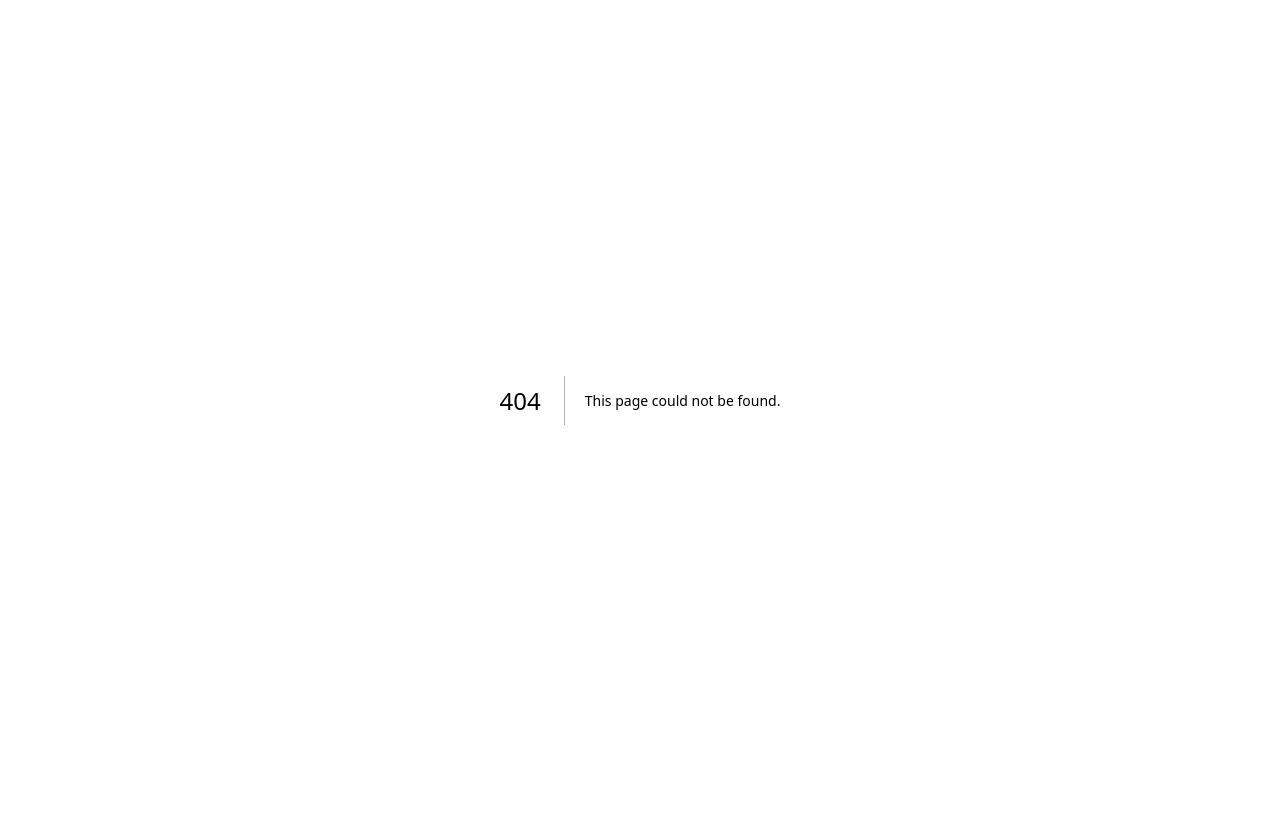
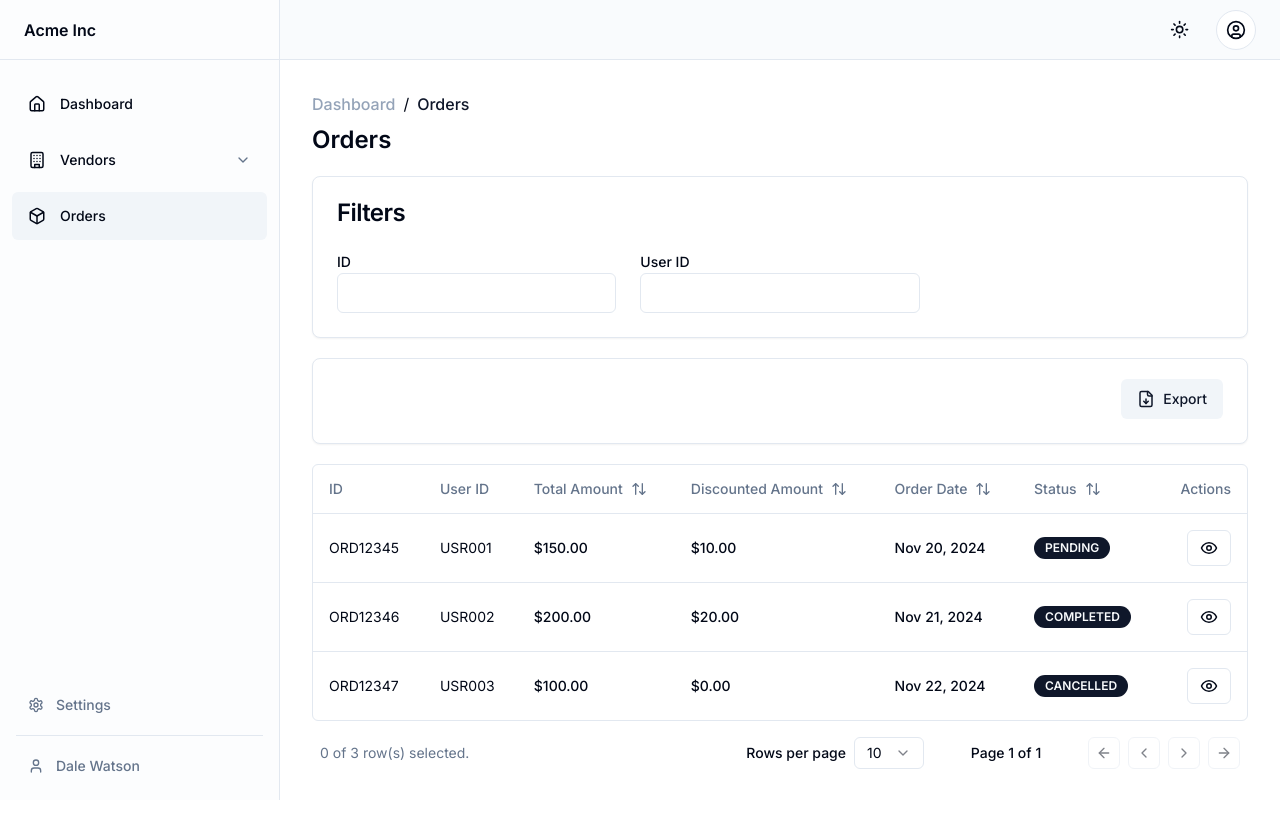
Before and after one commit to Team-kaleidoscope-EAD-project/EAD-online-shopping-admin, a Next.js app: page /dashboard/orders in a window 1280 px wide. Before the commit this address had no page. Built offline with nearby package versions, Linux system fonts and the light colour scheme.

Commit message:
View all orders

```diff
--- /dev/null
+++ b/src/app/dashboard/orders/columns.tsx
@@ -0,0 +1,134 @@
+"use client";
+
+import { ColumnDef } from "@tanstack/react-table";
+import { ArrowUpDown, Eye } from "lucide-react";
+import { Badge } from "@/components/ui/badge";
+
+import { Button } from "@/components/ui/button";
+import Link from "next/link";
+
+import { Order } from "../../../types/order";
+
+export const columns: ColumnDef<Order>[] = [
+  {
+    accessorKey: "id",
+    header: () => <div className="text-left">ID</div>,
+  },
+  {
+    accessorKey: "userId",
+    header: () => <div className="text-left">User ID</div>,
+  },
+  {
+    accessorKey: "totalAmount",
+    header: ({ column }) => {
+      return (
+        <Button
+          variant="ghost"
+          className="px-0 hover:bg-unset"
+          onClick={() => column.toggleSorting(column.getIsSorted() === "asc")}
+        >
+          Total Amount
+          <ArrowUpDown className="ml-2 h-4 w-4" />
+        </Button>
+      );
+    },
+    cell: ({ row }) => {
+      const amount = parseFloat(row.getValue("totalAmount"));
+      const formatted = new Intl.NumberFormat("en-US", {
+        style: "currency",
+        currency: "USD",
+      }).format(amount);
+
+      return <div className="font-medium">{formatted}</div>;
+    },
+  },
+  {
+    accessorKey: "discountAmount",
+    header: ({ column }) => {
+      return (
+        <Button
+          variant="ghost"
+          className="px-0 hover:bg-unset"
+          onClick={() => column.toggleSorting(column.getIsSorted() === "asc")}
+        >
+          Discounted Amount
+          <ArrowUpDown className="ml-2 h-4 w-4" />
+        </Button>
+      );
+    },
+    cell: ({ row }) => {
+      const amount = parseFloat(row.getValue("discountAmount"));
+      const formatted = new Intl.NumberFormat("en-US", {
+        style: "currency",
+        currency: "USD",
+      }).format(amount);
+
+      return <div className="font-medium">{formatted}</div>;
+    },
+  },
+  {
+    accessorKey: "orderDate",
+    header: ({ column }) => {
+      return (
+        <Button
+          variant="ghost"
+          className="px-0 hover:bg-unset"
+          onClick={() => column.toggleSorting(column.getIsSorted() === "asc")}
+        >
+          Order Date
+          <ArrowUpDown className="ml-2 h-4 w-4" />
+        </Button>
+      );
+    },
+    cell: ({ row }) => {
+      const date: Date = row.getValue("orderDate");
+      const formatted = new Intl.DateTimeFormat("en-US", {
+        year: "numeric",
+        month: "short",
+        day: "numeric",
+      }).format(date);
+
+      return <div className="font-medium">{formatted}</div>;
+    },
+  },
+  {
+    accessorKey: "status",
+    header: ({ column }) => {
+      return (
+        <Button
+          variant="ghost"
+          className="px-0 hover:bg-unset"
+          onClick={() => column.toggleSorting(column.getIsSorted() === "asc")}
+        >
+          Status
+          <ArrowUpDown className="ml-2 h-4 w-4" />
+        </Button>
+      );
+    },
+    cell: ({ row }) => {
+      const status = row.getValue("status") as string;
+
+      return <Badge className="uppercase">{status}</Badge>;
+    },
+  },
+  {
+    id: "actions",
+    header: () => <div className="text-right">Actions</div>,
+    cell: ({ row }) => {
+      const action = row.original;
+
+      return (
+        <div className="text-right flex gap-2 justify-end">
+          <Link
+            href={`/dashboard/orders/${action.id}`}
+            className="inline-block"
+          >
+            <Button variant="outline" size="sm">
+              <Eye size={18} />
+            </Button>
+          </Link>
+        </div>
+      );
+    },
+  },
+];
--- /dev/null
+++ b/src/app/dashboard/orders/data-table.tsx
@@ -0,0 +1,165 @@
+"use client";
+
+import * as React from "react";
+
+import {
+  ColumnDef,
+  ColumnFiltersState,
+  SortingState,
+  flexRender,
+  getCoreRowModel,
+  getFilteredRowModel,
+  useReactTable,
+  getSortedRowModel,
+  getPaginationRowModel,
+} from "@tanstack/react-table";
+
+import {
+  Table,
+  TableBody,
+  TableCell,
+  TableHead,
+  TableHeader,
+  TableRow,
+} from "@/components/ui/table";
+
+import { Input } from "@/components/ui/input";
+import { DataTablePagination } from "@/components/data-table-pagination";
+import { Card, CardContent, CardHeader, CardTitle } from "@/components/ui/card";
+import { Button } from "@/components/ui/button";
+import { FileDown, Plus } from "lucide-react";
+import Link from "next/link";
+import { Label } from "@/components/ui/label";
+
+interface DataTableProps<TData, TValue> {
+  columns: ColumnDef<TData, TValue>[];
+  data: TData[];
+}
+
+export function DataTable<TData, TValue>({
+  columns,
+  data,
+}: DataTableProps<TData, TValue>) {
+  const [sorting, setSorting] = React.useState<SortingState>([]);
+  const [columnFilters, setColumnFilters] = React.useState<ColumnFiltersState>(
+    []
+  );
+
+  const table = useReactTable({
+    data,
+    columns,
+    getCoreRowModel: getCoreRowModel(),
+    getPaginationRowModel: getPaginationRowModel(),
+    onSortingChange: setSorting,
+    getSortedRowModel: getSortedRowModel(),
+    onColumnFiltersChange: setColumnFilters,
+    getFilteredRowModel: getFilteredRowModel(),
+    state: {
+      sorting,
+      columnFilters,
+    },
+  });
+
+  return (
+    <>
+      <Card className="mb-5">
+        <CardHeader>
+          <CardTitle>Filters</CardTitle>
+        </CardHeader>
+        <CardContent>
+          <div className="columns-3 gap-6">
+            <div>
+              <Label htmlFor="id">ID</Label>
+              <Input
+                id="id"
+                value={
+                  (table.getColumn("id")?.getFilterValue() as string) ?? ""
+                }
+                onChange={(event) =>
+                  table.getColumn("id")?.setFilterValue(event.target.value)
+                }
+              />
+            </div>
+            <div>
+              <Label htmlFor="userId">User ID</Label>
+              <Input
+                id="userId"
+                value={
+                  (table.getColumn("userId")?.getFilterValue() as string) ?? ""
+                }
+                onChange={(event) =>
+                  table.getColumn("userId")?.setFilterValue(event.target.value)
+                }
+              />
+            </div>
+          </div>
+        </CardContent>
+      </Card>
+      <Card className="mb-5">
+        <CardContent className="pt-5">
+          <div className="flex justify-end">
+            <div className="flex gap-4">
+              <Button variant="secondary" className="gap-2">
+                <FileDown size="18" />
+                Export
+              </Button>
+            </div>
+          </div>
+        </CardContent>
+      </Card>
+      <div className="rounded-md border">
+        <Table>
+          <TableHeader>
+            {table.getHeaderGroups().map((headerGroup) => (
+              <TableRow key={headerGroup.id}>
+                {headerGroup.headers.map((header) => {
+                  return (
+                    <TableHead key={header.id}>
+                      {header.isPlaceholder
+                        ? null
+                        : flexRender(
+                            header.column.columnDef.header,
+                            header.getContext()
+                          )}
+                    </TableHead>
+                  );
+                })}
+              </TableRow>
+            ))}
+          </TableHeader>
+          <TableBody>
+            {table.getRowModel().rows?.length ? (
+              table.getRowModel().rows.map((row) => (
+                <TableRow
+                  key={row.id}
+                  data-state={row.getIsSelected() && "selected"}
+                >
+                  {row.getVisibleCells().map((cell) => (
+                    <TableCell key={cell.id}>
+                      {flexRender(
+                        cell.column.columnDef.cell,
+                        cell.getContext()
+                      )}
+                    </TableCell>
+                  ))}
+                </TableRow>
+              ))
+            ) : (
+              <TableRow>
+                <TableCell
+                  colSpan={columns.length}
+                  className="h-24 text-center"
+                >
+                  No results.
+                </TableCell>
+              </TableRow>
+            )}
+          </TableBody>
+        </Table>
+      </div>
+      <div className="py-4">
+        <DataTablePagination table={table} />
+      </div>
+    </>
+  );
+}
--- /dev/null
+++ b/src/app/dashboard/orders/page.tsx
@@ -0,0 +1,42 @@
+import { DataTable } from "./data-table";
+import { columns } from "./columns";
+import { Order } from "../../../types/order";
+
+async function getData(): Promise<Order[]> {
+  return [
+    {
+      id: "ORD12345",
+      status: "Pending",
+      totalAmount: 150.00,
+      userId: "USR001",
+      orderDate: new Date("2024-11-20"),
+      discountAmount: 10.00,
+    },
+    {
+      id: "ORD12346",
+      status: "Completed",
+      totalAmount: 200.00,
+      userId: "USR002",
+      orderDate: new Date("2024-11-21"),
+      discountAmount: 20.00,
+    },
+    {
+      id: "ORD12347",
+      status: "Cancelled",
+      totalAmount: 100.00,
+      userId: "USR003",
+      orderDate: new Date("2024-11-22"),
+      discountAmount: 0.00,
+    },
+  ];
+}
+
+export default async function Page() {
+  const data = await getData();
+
+  return (
+    <>
+      <DataTable columns={columns} data={data} />
+    </>
+  );
+}
--- /dev/null
+++ b/src/types/order.ts
@@ -0,0 +1,8 @@
+export interface Order {
+    id: string;
+    status: string;
+    totalAmount: number;
+    userId: string;
+    orderDate: Date;
+    discountAmount: number;
+  };
```
